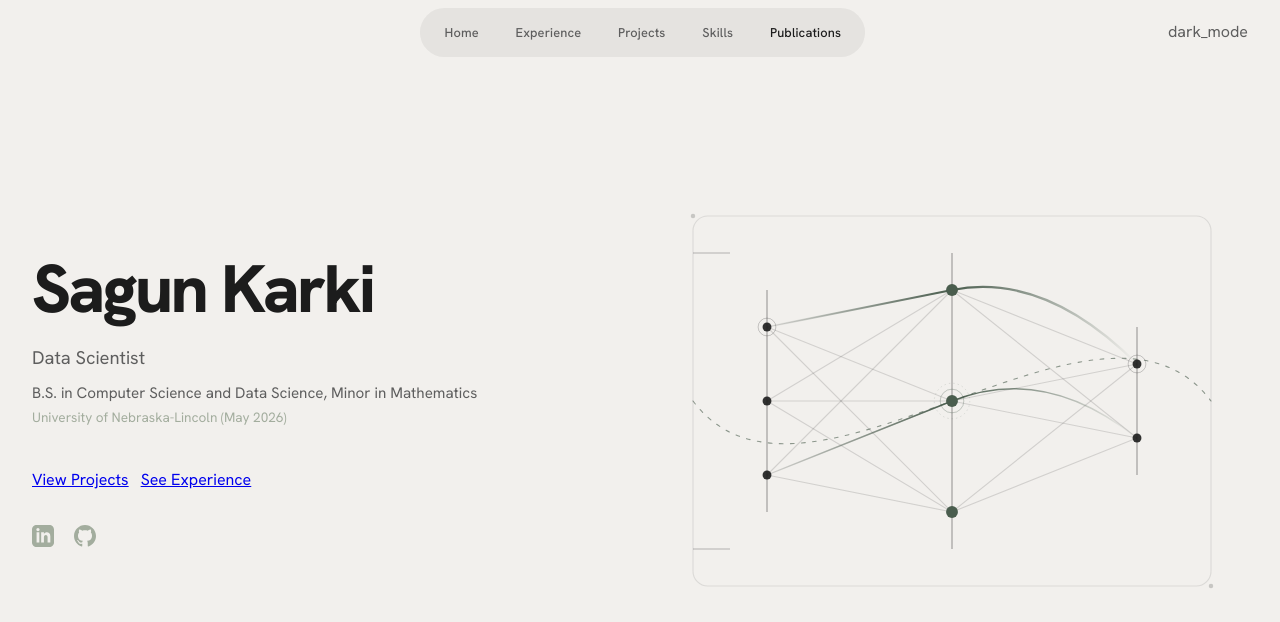
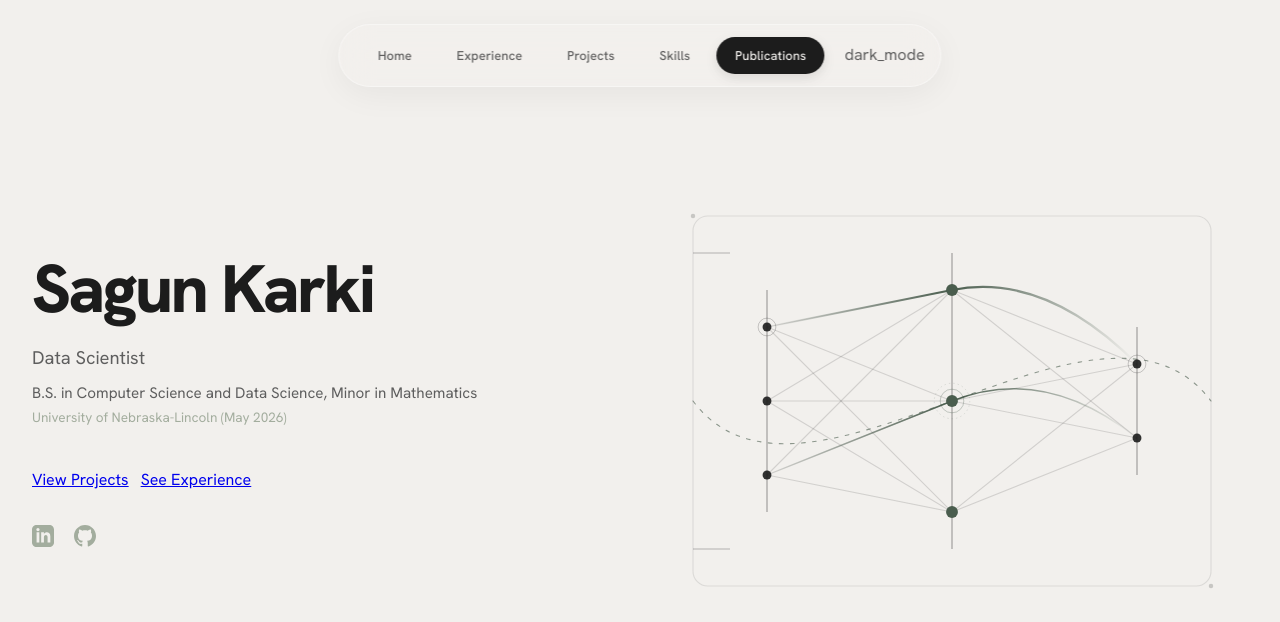
Before and after one commit to sagun-karki/portfolio-website, a Flask app: page / in a window 1280 px wide. Shown: the top 622 px of the page. Run offline with Flask 3, Linux system fonts and the light colour scheme; some libraries are stand-ins or nearby versions.

Commit message:
updated navbar pill

```diff
--- a/api/static/css/styles.css
+++ b/api/static/css/styles.css
@@ -101,32 +101,34 @@ main {
 }
 
 .main-header {
-    position: absolute;
-    top: 0;
-    left: 0;
-    width: 100%;
-    z-index: 100;
-    background-color: transparent;
-    border-bottom: 1px solid transparent;
-    transition: background-color 0.4s ease, border-color 0.3s ease, backdrop-filter 0.4s ease;
+    position: fixed;
+    top: 1.5rem; /* The "Detached" gap */
+    left: 50%;
+    transform: translateX(-50%);
+    width: auto; /* Shrink to content */
+    min-width: 500px;
+    z-index: 1000;
+    transition: all 0.4s cubic-bezier(0.16, 1, 0.3, 1);
 }
 
-.main-header.scrolled {
-    position: fixed;
-    background-color: color-mix(in srgb, var(--color-background) 85%, transparent);
+/* Removed .main-header.scrolled as it's handled via JS-driven scale/position */
+
+.main-nav {
+    background: rgba(242, 240, 237, 0.7); /* Stone color with transparency */
     backdrop-filter: blur(16px);
     -webkit-backdrop-filter: blur(16px);
-    border-bottom: 1px solid var(--color-border);
+    border: 1px solid rgba(255, 255, 255, 0.4);
+    border-radius: 999px; /* The "Pill" shape */
+    padding: 0.5rem 1rem;
+    display: flex;
+    align-items: center;
+    justify-content: center;
+    box-shadow: 0 8px 32px rgba(0, 0, 0, 0.05); /* Soft, natural shadow */
 }
 
-.main-nav {
-    height: var(--header-height);
-    max-width: var(--container-width);
-    margin: 0 auto;
-    padding: 0 var(--container-padding);
-    display: flex;
-    align-items: center;
-    justify-content: space-between;
+.dark-theme .main-nav {
+    background: rgba(22, 22, 21, 0.7);
+    border: 1px solid rgba(242, 240, 237, 0.1);
 }
 
 .page-content {
@@ -167,29 +169,39 @@ main {
 .nav-brand {
     font-family: var(--font-sans);
     font-weight: 700;
-    font-size: 1rem;
+    font-size: 0.95rem;
     text-decoration: none;
     color: var(--color-text-primary);
     letter-spacing: -0.01em;
     opacity: 0;
-    transform: translateY(-10px);
-    transition: opacity 0.3s ease, transform 0.3s ease;
+    max-width: 0;
+    overflow: hidden;
+    white-space: nowrap;
+    transform: translateX(-10px);
+    transition: all 0.5s cubic-bezier(0.16, 1, 0.3, 1);
     pointer-events: none;
+    margin-right: 0;
 }
 
 .main-header.scrolled .nav-brand {
     opacity: 1;
-    transform: translateY(0);
+    max-width: 200px;
+    transform: translateX(0);
     pointer-events: auto;
+    margin-right: 1.5rem;
+}
+
+.nav-brand:hover {
+    color: var(--color-highlight);
 }
 
 /* Nav with subtle track background */
 .nav-links {
     position: relative;
     display: flex;
-    gap: 0;
-    background: var(--color-nav-track);
-    padding: 6px;
+    gap: 0.5rem;
+    background: transparent !important;
+    padding: 4px;
     border-radius: 999px;
 }
 
@@ -214,29 +226,30 @@ main {
     color: var(--color-text-primary);
 }
 
-.main-header.scrolled .nav-links a.active {
-    color: var(--color-nav-pill-text);
+.nav-links a.active {
+    color: var(--color-background);
 }
 
 /* The sliding pill indicator */
 .nav-indicator {
     position: absolute;
-    top: 6px;
+    top: 4px;
     left: 0;
-    height: calc(100% - 12px);
+    height: calc(100% - 8px);
     border-radius: 999px;
-    background: var(--color-nav-pill);
-    transition:
-        left 0.4s cubic-bezier(0.175, 0.885, 0.32, 1.275),
-        width 0.4s cubic-bezier(0.175, 0.885, 0.32, 1.275),
-        background-color 0.3s ease;
+    background: var(--color-text-primary); /* Dark Charcoal in light, Light Stone in dark */
+    transition: all 0.45s cubic-bezier(0.23, 1, 0.32, 1); /* Custom "flow" timing */
     opacity: 0;
     z-index: 0;
+    box-shadow: 0 4px 12px rgba(0, 0, 0, 0.1);
 }
 
-.main-header.scrolled .nav-indicator {
+.nav-links a.active ~ .nav-indicator,
+.nav-links:has(a.active) .nav-indicator {
     opacity: 1;
 }
+
+/* Removed header scrolled nav indicator logic as it is always visible when active now */
 
 .social-links {
     display: flex;
@@ -267,7 +280,8 @@ main {
 .nav-actions {
     display: flex;
     align-items: center;
-    gap: 0.25rem;
+    gap: 0rem;
+    margin-left: 1rem;
 }
 
 .theme-toggle {
--- a/api/static/js/main.js
+++ b/api/static/js/main.js
@@ -81,8 +81,19 @@ document.addEventListener('DOMContentLoaded', () => {
     window.addEventListener('scroll', () => {
         const scrollY = window.scrollY;
 
-        // Sticky header
-        header.classList.toggle('scrolled', scrollY > 50);
+        // Floating pill transition
+        const isScrolled = scrollY > 50;
+        header.classList.toggle('scrolled', isScrolled);
+
+        if (isScrolled) {
+            // Shrink slightly and make more opaque on scroll
+            header.style.transform = 'translateX(-50%) scale(0.95)';
+            header.style.top = '1rem';
+        } else {
+            // Return to natural floating state
+            header.style.transform = 'translateX(-50%) scale(1)';
+            header.style.top = '1.5rem';
+        }
 
         // Fix for active nav link on last section when scrolled to bottom
         const scrollBuffer = 5;
```
Also changed, not shown: other parts of api/static/css/styles.css (+55 -6 lines).
